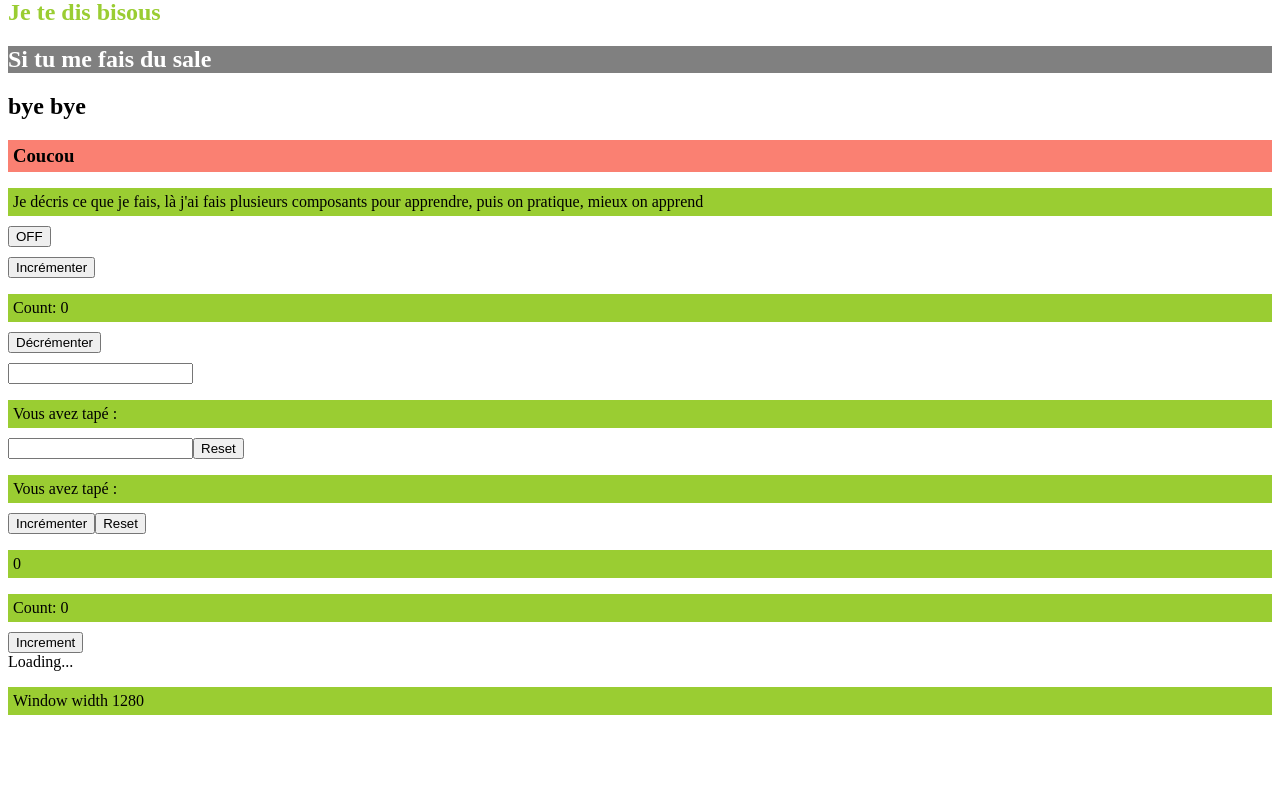
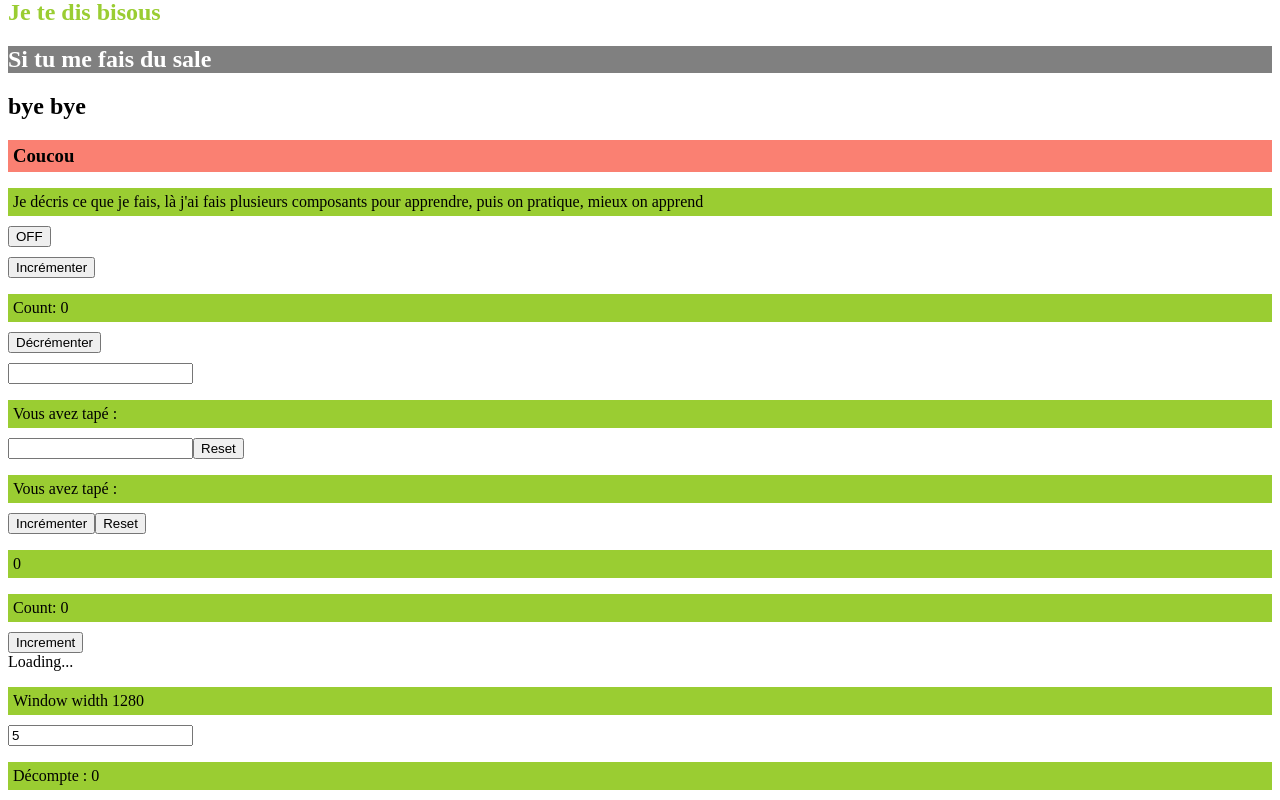
Before and after one commit to GregoryVDev/ToDoList, a React (Vite) app: page / in a window 1280 px wide. Shown: the part 397-1197 px from the top of the page. Before the commit the page ends 1122 px from the top, so only its background shows below. Built offline with nearby package versions, Linux system fonts and the light colour scheme; no server answers.

Commit message:
Added arrow const "Account" with a const duraction and secondLeft that counts down from 1 per second

```diff
--- a/src/App.jsx
+++ b/src/App.jsx
@@ -19,7 +19,7 @@ import {
   TextValue,
   CountValue,
 } from "./ToggleButton";
-import { TitleUpdater, DataFetcher, WindowWidth } from "./Testeffect";
+import { TitleUpdater, DataFetcher, WindowWidth, Account } from "./Testeffect";
 
 export const App = () => {
   return (
@@ -48,6 +48,7 @@ export const App = () => {
       <TitleUpdater />
       <DataFetcher />
       <WindowWidth />
+      <Account />
     </div>
   );
 };
--- a/src/Testeffect.jsx
+++ b/src/Testeffect.jsx
@@ -66,3 +66,27 @@ export const WindowWidth = () => {
     </div>
   );
 };
+
+export const Account = () => {
+  const [duration, setDuration] = useState(5); // On créé une const duration qui stock "5" setDuration permet de mettre à jour ce qu'il y a dans duration
+  const [secondsLeft, setSecondsLeft] = useState(duration); // On créé une autre const appellée secondsLeft qui stock le useState (donc 5) et "setDuration" permet de mettre à jour ce qu'il y a dans secondsLeft
+
+  useEffect(() => {
+    setSecondsLeft(duration); // Permet de mettre à jour "setSecondsLeft" avec la valeur actuelle de "duration"
+    const timer = setInterval(() => {
+      setSecondsLeft((v) => v - 1); // On décrémente secondsLeft de 1
+    }, 1000); // On met à jours toutes les 1 secondes
+
+    // On retourne une fonction de nettoyage qui arrête le minuteur quand le composant est démonté ou "duration" a changé
+    return () => {
+      clearInterval(timer);
+    };
+  }, [duration]); // Le useEffect se déclenche uniquement quand "duration" change
+
+  return (
+    <div className="vstack gap-2">
+      <input value={duration} onChange={setDuration} placeholder="Timer..." />
+      <p>Décompte : {secondsLeft}</p>
+    </div>
+  );
+};
```
